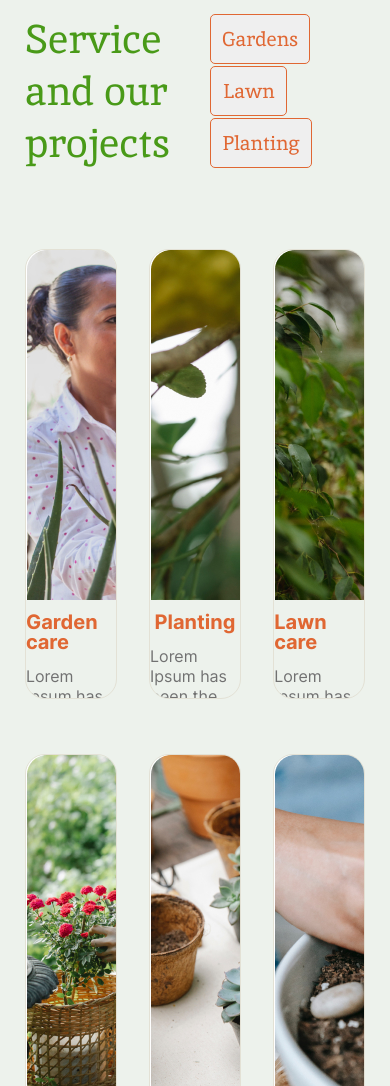
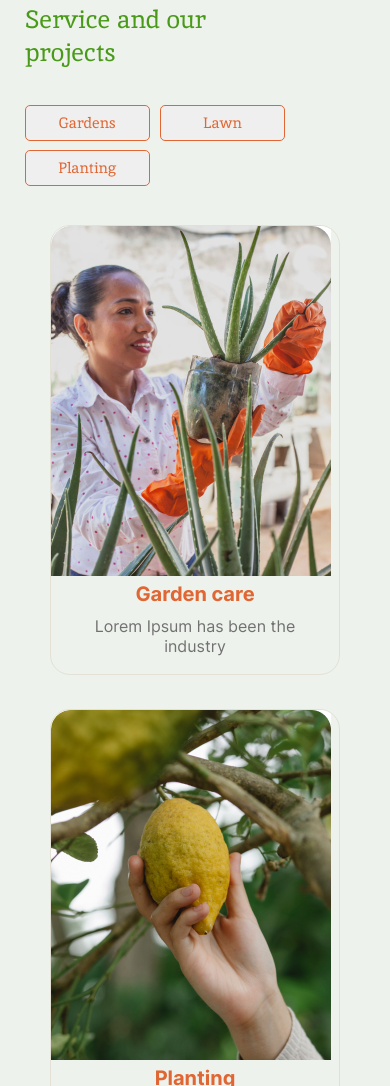
Before and after one commit to Marigza/Plants-layout, a website: page plants/index.html in a window 390 px wide. Shown: the part 914-2000 px from the top of the page. Drawn offline with Linux system fonts and the light colour scheme.

Commit message:
feat: add adaptive layout for service section

```diff
--- a/plants/index.html
+++ b/plants/index.html
@@ -70,42 +70,60 @@
         </div>
         <div class="service__gallery">
           <figure class="gallery__item">
-            <img class="gallery__photo" src="./assets/gallery/gallery_garden_woman.jpg" alt="service">
+            <picture class="gallery__photo">
+              <source media="(max-width: 1235px)" srcset="./assets/gallery/gallery_garden_woman_mobile.jpg">
+              <img src="./assets/gallery/gallery_garden_woman.jpg" alt="service">
+            </picture>
             <figcaption class="gallery__caption">
               <h4 class="gallery__header">Garden care</h4>
               <p class="gallery__text">Lorem Ipsum has been the industry</p>
             </figcaption>
           </figure>
           <figure class="gallery__item">
-            <img class="gallery__photo" src="./assets/gallery/gallery_planting_lemon.jpg" alt="service">
+            <picture class="gallery__photo">
+              <source media="(max-width: 1235px)" srcset="./assets/gallery/gallery_planting_lemon_mobile.jpg">
+              <img src="./assets/gallery/gallery_planting_lemon.jpg" alt="service">
+            </picture>
             <figcaption class="gallery__caption">
               <h4 class="gallery__header">Planting</h4>
               <p class="gallery__text">Lorem Ipsum has been the industry</p>
             </figcaption>
           </figure>
           <figure class="gallery__item">
-            <img class="gallery__photo" src="./assets/gallery/gallery_lawn_water.jpg" alt="service">
+            <picture class="gallery__photo">
+              <source media="(max-width: 1235px)" srcset="./assets/gallery/gallery_lawn_water_mobile.jpg">
+              <img src="./assets/gallery/gallery_lawn_water.jpg" alt="service">
+            </picture>
             <figcaption class="gallery__caption">
               <h4 class="gallery__header">Lawn care</h4>
               <p class="gallery__text">Lorem Ipsum has been the industry</p>
             </figcaption>
           </figure>
           <figure class="gallery__item">
-            <img class="gallery__photo" src="./assets/gallery/gallery_planting_flower.jpg" alt="service">
+            <picture class="gallery__photo">
+              <source media="(max-width: 1235px)" srcset="./assets/gallery/gallery_planting_flower_mobile.jpg">
+              <img  src="./assets/gallery/gallery_planting_flower.jpg" alt="service">
+            </picture>
             <figcaption class="gallery__caption">
               <h4 class="gallery__header">Planting</h4>
               <p class="gallery__text">Lorem Ipsum has been the industry</p>
             </figcaption>
           </figure>
           <figure class="gallery__item">
-            <img class="gallery__photo" src="./assets/gallery/gallery_garden_sukkulents.jpg" alt="service">
+            <picture class="gallery__photo">
+              <source media="(max-width: 1235px)" srcset="./assets/gallery/gallery_garden_sukkulents_mobile.jpg">
+              <img src="./assets/gallery/gallery_garden_sukkulents.jpg" alt="service">
+            </picture>
             <figcaption class="gallery__caption">
               <h4 class="gallery__header">Garden care</h4>
               <p class="gallery__text">Lorem Ipsum has been the industry</p>
             </figcaption>
           </figure>
           <figure class="gallery__item">
-            <img class="gallery__photo" src="./assets/gallery/gallery_planting_cactus.jpg" alt="service">
+            <picture class="gallery__photo">
+              <source media="(max-width: 1235px)" srcset="./assets/gallery/gallery_planting_cactus_mobile.jpg">
+              <img src="./assets/gallery/gallery_planting_cactus.jpg" alt="service">
+            </picture>
             <figcaption class="gallery__caption">
               <h4 class="gallery__header">Planting</h4>
               <p class="gallery__text">Lorem Ipsum has been the industry</p>
--- a/plants/sass/components/_service.scss
+++ b/plants/sass/components/_service.scss
@@ -6,6 +6,13 @@
   @include columns($width: 33.3%);
   @extend %font-first;
   padding: 40px 0 80px 0;
+  @include media-tablet {
+    @include columns($width: 100%);
+    padding: 60px 0 40px 0;
+  }
+  @include media-mobile {
+    padding: 30px 0 30px 0;
+  }
 }
 
 .service__header {
@@ -14,6 +21,18 @@
   line-height: 5.2rem;
   color: $color-brand-first;
   margin: 0;
+  @include media-tablet {
+    padding-right: 362px;
+    padding-bottom: 42px;
+    font-size: 3.5rem;
+    line-height: 4.6rem;
+  }
+  @include media-mobile {
+    padding-right: 140px;
+    padding-bottom: 36px;
+    font-size: 2.5rem;
+    line-height: 3.3rem;
+  }
 }
 
 .service__tags {
@@ -24,6 +43,22 @@
   padding-left: 40px;
   >* {
     margin-right: 38px;
+  }
+  @include media-tablet {
+    @include columns($width: 24%);
+    justify-content: flex-start;
+    padding-left: 0;
+    >* {
+      margin-right: 38px;
+    }
+  }
+  @include media-mobile {
+    @include columns($width: 36.7%);
+    justify-content: flex-start;
+    >* {
+      margin-right: 10px;
+      margin-bottom: 9px;
+    }
   }
 }
 
@@ -41,10 +76,22 @@
     color: $color-light;
     @extend %transition;
   }
+  @include media-mobile {
+    padding: 7px;
+    font-size: 1.5rem;
+    line-height: 2.0rem;
+  }
 }
 
 .service__gallery {
   @include columns($width: 27%);
+  @include media-tablet {
+    @include columns($width: 42%);
+  }
+  @include media-mobile {
+    @include columns($width: 100%);
+    padding: 0 25px;
+  }
 }
 
 .gallery__item {
@@ -57,6 +104,18 @@
   &:nth-child(6) {
     margin-bottom: 121px;
   }
+  @include media-tablet {
+  margin: 0 0 38px 0;
+    &:nth-child(6) {
+      margin-bottom: 70px;
+    }
+  }
+  @include media-mobile {
+    margin: 0 0 34px 0;
+    &:nth-child(6) {
+      margin-bottom: 28px;
+    }
+  }
 }
 
 .gallery__caption {
@@ -64,7 +123,6 @@
   flex-direction: column;
   align-items: center;
   @extend %font-second;
-
 }
 
 .gallery__header {
@@ -73,6 +131,9 @@
   font-size: 2.0rem;
   line-height: 2.0rem;
   color: $color-brand-second;
+  @include media-tablet {
+    margin: 6px 0 12px 0;
+  }
 }
 
 .gallery__text {
@@ -80,4 +141,8 @@
   line-height: 2.0rem;
   color: $color-text-caption;
   margin: 0;
+  @include media-tablet {
+    padding: 0 38px;
+    text-align: center;
+  }
 }
```
Also changed, not shown: plants/assets/gallery/gallery_garden_sukkulents_mobile.jpg (added), plants/assets/gallery/gallery_garden_woman_mobile.jpg (added), plants/assets/gallery/gallery_lawn_water_mobile.jpg (added), plants/assets/gallery/gallery_planting_cactus_mobile.jpg (added), plants/assets/gallery/gallery_planting_flower_mobile.jpg (added), plants/assets/gallery/gallery_planting_lemon_mobile.jpg (added), plants/sass/style.css, 1 other file.
